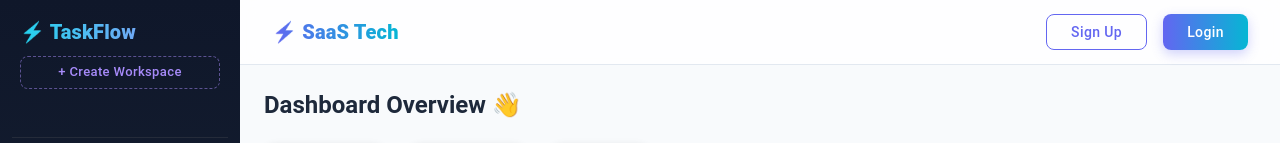
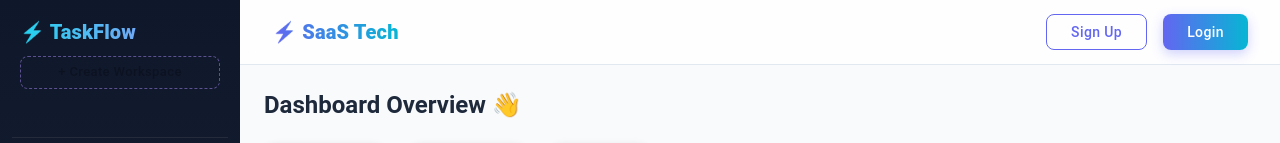
Before and after one commit to Anvita10/saas-frontend, a React (Create React App) app: page / in a window 1280 px wide. Shown: the top 143 px of the page. Built offline with nearby package versions, Linux system fonts and the light colour scheme.

Commit message:
Update Sidebar.jsx

```diff
--- a/src/component/siderbar/Sidebar.jsx
+++ b/src/component/siderbar/Sidebar.jsx
@@ -1,5 +1,5 @@
 import { useNavigate, useLocation } from "react-router-dom";
-import { useState } from "react";
+import { useContext, useState } from "react";
 import {
   Drawer,
   List,
@@ -14,11 +14,13 @@ import {
   DialogContent,
 } from "@mui/material";
 import CreateWorkspace from "../workspace/CreateWorkspace";
+import { AuthContext } from "../../context/AuthContext";
 
 function Sidebar() {
   const navigate = useNavigate();
   const location = useLocation();
   const [open, setOpen] = useState(false);
+  const { token } = useContext(AuthContext);
 
   const menuItems = [
     { id: 1, title: "Dashboard", path: "/dashboard" },
@@ -72,6 +74,7 @@ function Sidebar() {
               color: "#a78bfa",
               border: "1px dashed rgba(167,139,250,0.5)",
             }}
+            disabled={!token}
           >
             + Create Workspace
           </Button>
```
